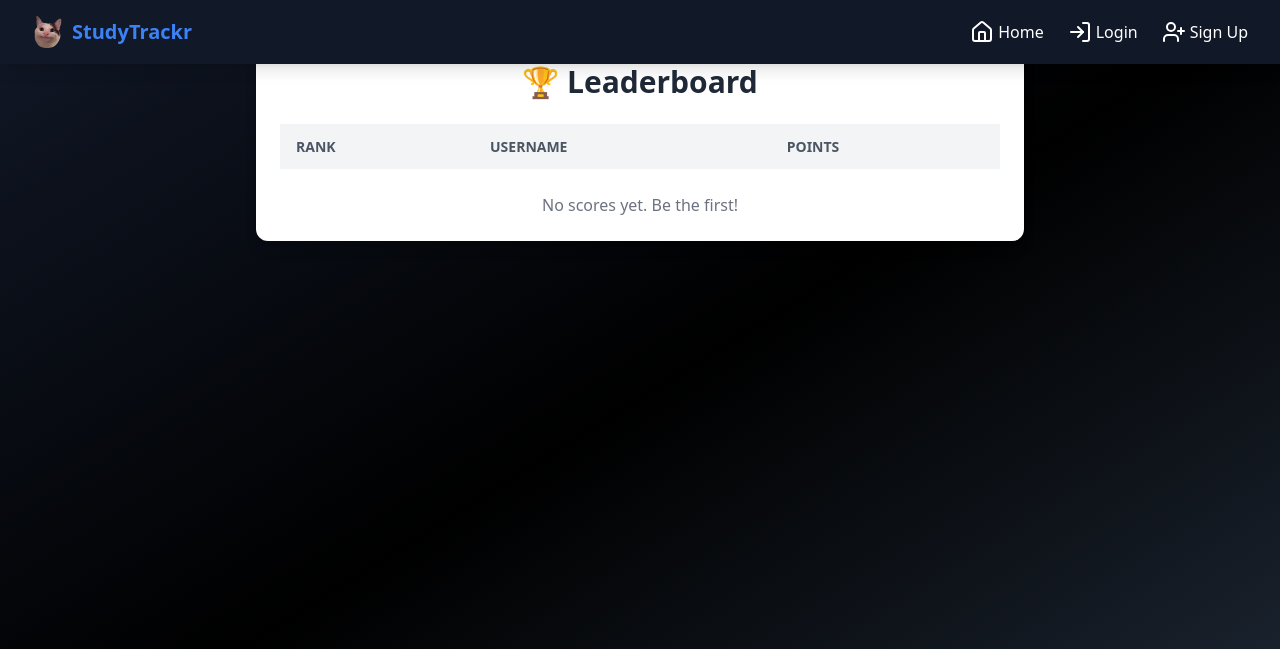
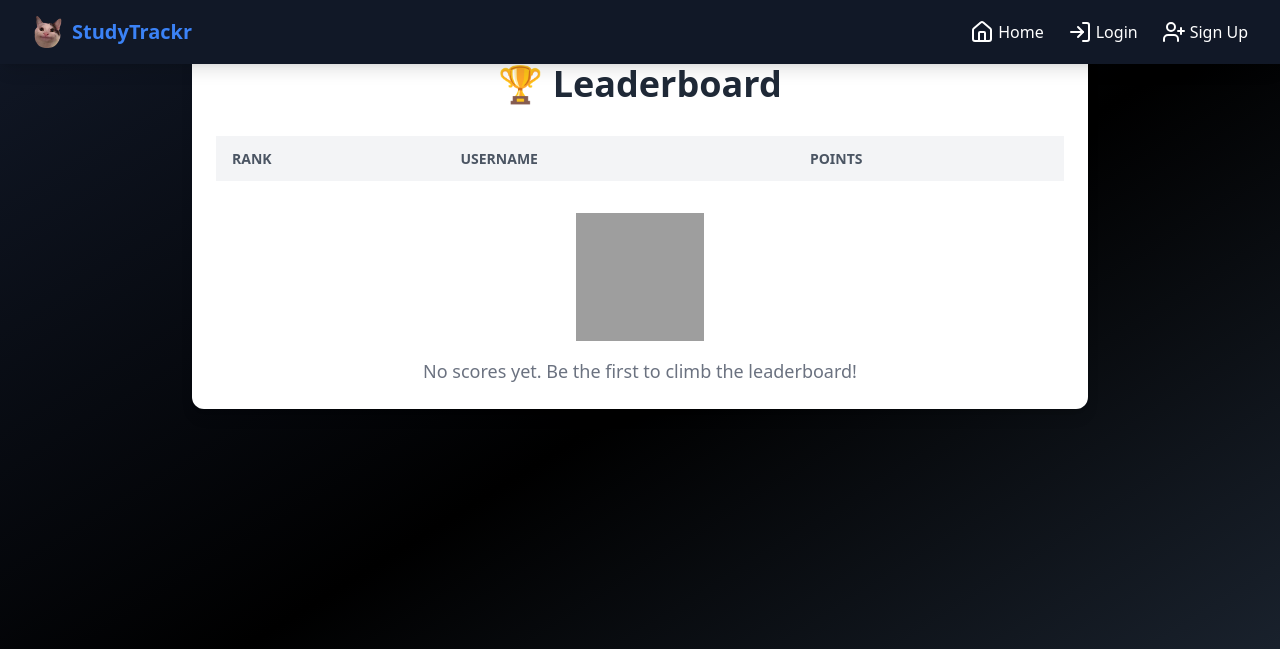
Before and after one commit to jiabaoliu-015/C16, a Flask app: page /leaderboard/ in a window 1280 px wide. Shown: the top 649 px of the page. Run offline with Flask 2, Linux system fonts and the light colour scheme; lists and menus that the app fills with data are empty; some libraries are stand-ins or nearby versions; grey boxes are pictures that could not be loaded.

Commit message:
Added some basic transition stylings using Tailwind.min.css to make `leaderboard` page more modern

```diff
--- a/app/templates/leaderboard.html
+++ b/app/templates/leaderboard.html
@@ -1,8 +1,8 @@
 {% extends "base.html" %}
 
 {% block content %}
-<div class="max-w-3xl mx-auto mt-10 p-6 bg-white rounded-xl shadow-lg">
-  <h2 class="text-3xl font-bold text-center mb-6 text-gray-800">🏆 Leaderboard</h2>
+<div class="max-w-4xl mx-auto mt-10 p-6 bg-white rounded-xl shadow-lg">
+  <h2 class="text-4xl font-extrabold text-center mb-8 text-gray-800">🏆 Leaderboard</h2>
 
   <table class="w-full text-left border-collapse">
     <thead>
@@ -14,8 +14,8 @@
     </thead>
     <tbody class="text-gray-700">
       {% for user in leaderboard %}
-      <tr class="border-b hover:bg-gray-50 {% if loop.index == 1 %}bg-yellow-100{% elif loop.index == 2 %}bg-gray-200{% elif loop.index == 3 %}bg-orange-100{% endif %}">
-        <td class="py-3 px-4 font-bold {% if loop.index == 1 %}text-yellow-500{% elif loop.index == 2 %}text-gray-500{% elif loop.index == 3 %}text-orange-500{% endif %}">{{ loop.index }}</td>
+      <tr class="border-b hover:bg-gray-50 transition duration-300 {% if loop.index == 1 %}bg-yellow-100{% elif loop.index == 2 %}bg-gray-200{% elif loop.index == 3 %}bg-orange-100{% endif %}">
+        <td class="py-3 px-4 font-bold text-lg {% if loop.index == 1 %}text-yellow-500{% elif loop.index == 2 %}text-gray-500{% elif loop.index == 3 %}text-orange-500{% endif %}">{{ loop.index }}</td>
         <td class="py-3 px-4">{{ user.username }}</td>
         <td class="py-3 px-4">{{ user.points }}</td>
       </tr>
@@ -24,7 +24,10 @@
   </table>
 
   {% if not leaderboard %}
-    <p class="text-center text-gray-500 mt-6">No scores yet. Be the first!</p>
+    <div class="flex flex-col items-center mt-8">
+      <img src="{{ url_for('static', filename='images/empty-leaderboard.png') }}" alt="No Data" class="w-32 h-32 mb-4">
+      <p class="text-center text-gray-500 text-lg">No scores yet. Be the first to climb the leaderboard!</p>
+    </div>
   {% endif %}
 </div>
 
@@ -36,6 +39,16 @@
       if (index === 1) row.classList.add('animate-pulse');
       if (index === 2) row.classList.add('animate-flash');
     });
+
+    // Add hover effect for rows
+    rows.forEach(row => {
+      row.addEventListener('mouseover', () => {
+        row.classList.add('bg-blue-50');
+      });
+      row.addEventListener('mouseout', () => {
+        row.classList.remove('bg-blue-50');
+      });
+    });
   });
 </script>
 {% endblock %}
```
